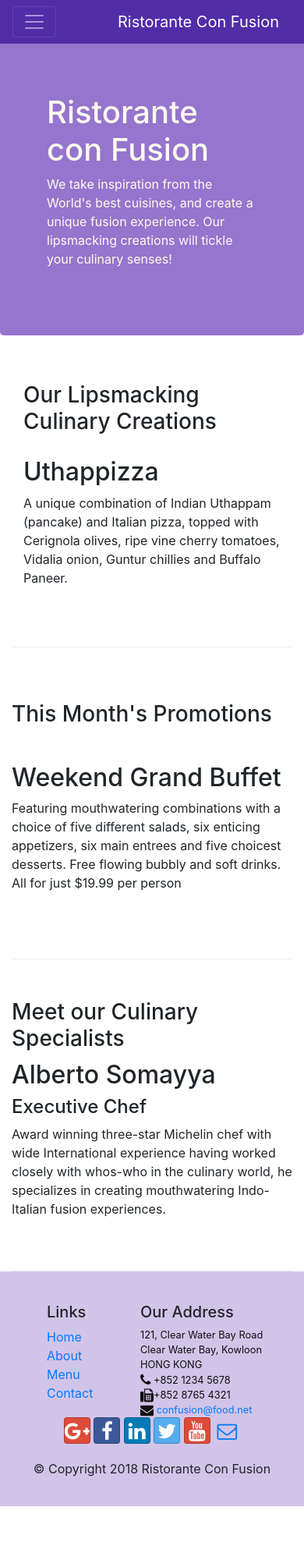
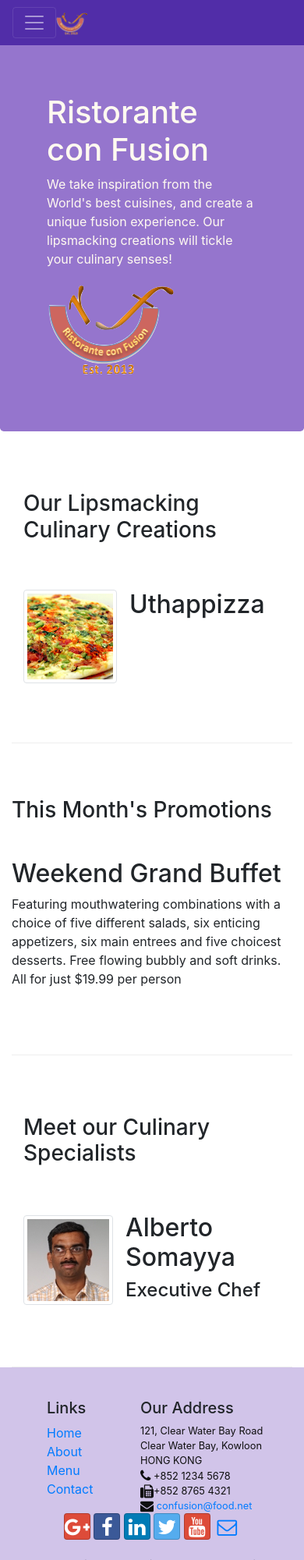
Before and after one commit to iaSokolov/coursera-react-bootstrap, a website: page index.html in a window 390 px wide. Shown: the top 2000 px of the page at 78% size. Before the commit the page ends 1931 px from the top, so only its background shows below. Drawn offline with nearby package versions, Linux system fonts and the light colour scheme.

Commit message:
Images and Media

```diff
--- a/index.html
+++ b/index.html
@@ -21,7 +21,7 @@
             <button class="navbar-toggler" type="button" data-toggle="collapse" data-target="#Navbar">
                 <span class="navbar-toggler-icon"></span>
             </button>
-            <a class="navbar-brand" href="#">Ristorante Con Fusion</a>
+            <a class="navbar-brand mr-auto" href="#"><img src="img/logo.png" height="30" width="41"></a>
             <div class="collapse navbar-collapse" id="Navbar">
                 <ul class="navbar-nav mr-auto">
 
@@ -53,10 +53,14 @@
     <header class="jumbotron">
         <div class="container">
             <div class="row row-header">
-                <div class="col-12">
+                <div class="col-12 col-sm-6">
                     <h1>Ristorante con Fusion</h1>
                     <p>We take inspiration from the World's best cuisines, and create a unique fusion experience. Our
                         lipsmacking creations will tickle your culinary senses!</p>
+                </div>
+
+                <div class="col-12 col-sm align-self-center">
+                    <img src="img/logo.png" class="img-fluid">
                 </div>
             </div>
         </div>
@@ -64,13 +68,20 @@
 
     <div class="container">
         <div class="row row-content align-items-center">
-            <div class="col-12 col-sm-6">
+            <div class="col-12 col-sm-4 order-sm-last col-md-3">
                 <h3>Our Lipsmacking Culinary Creations</h3>
             </div>
-            <div class="col-12 col-sm-6">
-                <h2>Uthappizza</h2>
-                <p>A unique combination of Indian Uthappam (pancake) and Italian pizza, topped with Cerignola olives,
-                    ripe vine cherry tomatoes, Vidalia onion, Guntur chillies and Buffalo Paneer.</p>
+            <div class="col col-sm order-sm-first col-md">
+                <div class="media">
+                    <img class="d-flex mr-3 img-thumbnail align-self-center" src="img/uthappizza.png" alt="Uthappizza">
+                    <div class="media-body">
+                        <h2 class="mt-0">Uthappizza</h2>
+                        <p class="d-none d-sm-block">A unique combination of Indian Uthappam (pancake) and
+                            Italian pizza, topped with Cerignola olives, ripe vine
+                            cherry tomatoes, Vidalia onion, Guntur chillies and
+                            Buffalo Paneer.</p>
+                    </div>
+                </div>
             </div>
         </div>
 
@@ -87,15 +98,22 @@
         </div>
 
         <div class="row row-content align-items-center">
-            <div>
+            <div class="col-12 col-sm-4 order-sm-last col-md-3">
                 <h3>Meet our Culinary Specialists</h3>
             </div>
-            <div>
-                <h2>Alberto Somayya</h2>
-                <h4>Executive Chef</h4>
-                <p>Award winning three-star Michelin chef with wide International experience having worked closely with
-                    whos-who in the culinary world, he specializes in creating mouthwatering Indo-Italian fusion
-                    experiences. </p>
+            <div class="col col-sm order-sm-first col-md">
+                <div class="media">
+                    <img class="d-flex mr-3 img-thumbnail align-self-center" src="img/alberto.png" alt="Alberto Somayya">
+                    <div class="media-body">
+                        <h2 class="mt-0">Alberto Somayya</h2>
+                        <h4>Executive Chef</h4>
+                        <p class="d-none d-sm-block">Award winning three-star Michelin chef with wide
+                            International experience having worked closely with
+                            whos-who in the culinary world, he specializes in
+                            creating mouthwatering Indo-Italian fusion experiences.
+                            </p>
+                    </div>
+                </div>
             </div>
         </div>
     </div>
@@ -127,11 +145,16 @@
                 <div class="col-12 col-sm-4 align-self-center">
                     <div class="text-center">
                         <div class="text-center">
-                            <a class="btn btn-social-icon btn-google" href="http://google.com/+"><i class="fa fa-google-plus"></i></a>
-                            <a class="btn btn-social-icon btn-facebook" href="http://www.facebook.com/profile.php?id="><i class="fa fa-facebook"></i></a>
-                            <a class="btn btn-social-icon btn-linkedin" href="http://www.linkedin.com/in/"><i class="fa fa-linkedin"></i></a>
-                            <a class="btn btn-social-icon btn-twitter" href="http://twitter.com/"><i class="fa fa-twitter"></i></a>
-                            <a class="btn btn-social-icon btn-google" href="http://youtube.com/"><i class="fa fa-youtube"></i></a>
+                            <a class="btn btn-social-icon btn-google" href="http://google.com/+"><i
+                                    class="fa fa-google-plus"></i></a>
+                            <a class="btn btn-social-icon btn-facebook"
+                                href="http://www.facebook.com/profile.php?id="><i class="fa fa-facebook"></i></a>
+                            <a class="btn btn-social-icon btn-linkedin" href="http://www.linkedin.com/in/"><i
+                                    class="fa fa-linkedin"></i></a>
+                            <a class="btn btn-social-icon btn-twitter" href="http://twitter.com/"><i
+                                    class="fa fa-twitter"></i></a>
+                            <a class="btn btn-social-icon btn-google" href="http://youtube.com/"><i
+                                    class="fa fa-youtube"></i></a>
                             <a class="btn btn-social-icon" href="mailto:"><i class="fa fa-envelope-o"></i></a>
                         </div>
                     </div>
```
Also changed, not shown: aboutus.html (+6 -3 lines), contactus.html (+35 -17 lines), img/alberto.png (added), img/buffet.png (added), img/logo.png (added), img/uthappizza.png (added).
